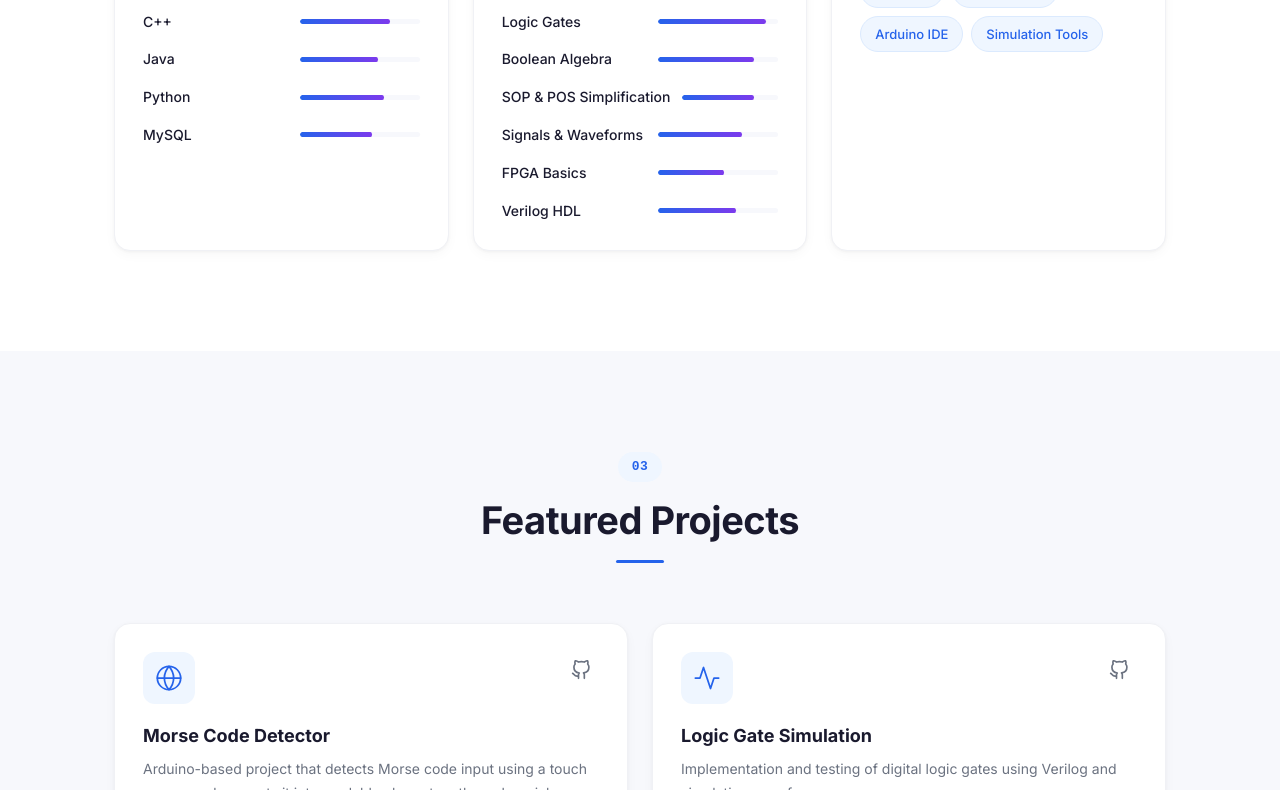
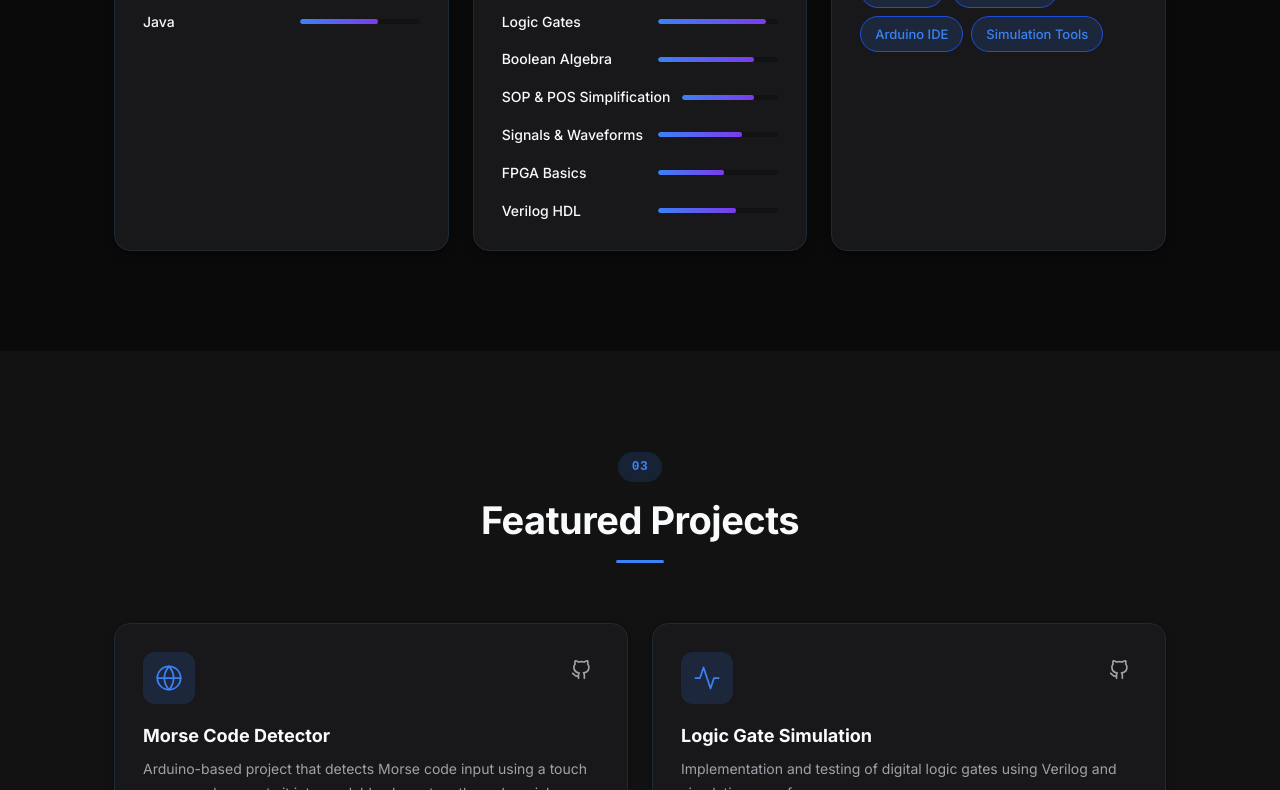
Before and after one commit to pavithra-k915/portfolio, a plain HTML site: page index.html in a window 1280 px wide. Shown: the part 2010-2800 px from the top of the page. Drawn offline with Linux system fonts and the light colour scheme.

Commit message:
updated portfolio design

```diff
--- a/index.html
+++ b/index.html
@@ -70,7 +70,7 @@
         </div>
       </div>
       <div class="hero-image">
-        <img src="digital-electronics.png" alt="Digital electronics circuit board illustration with IC chip, logic gates, and FPGA patterns" loading="eager">
+        <img src="dark-digital-electronics.png" alt="Dark themed digital electronics circuit board illustration with IC chip, logic gates, and FPGA patterns" loading="eager">
       </div>
     </div>
     <div class="hero-scroll-indicator" aria-hidden="true">
@@ -96,7 +96,7 @@
             power the devices we use every day.
           </p>
           <p>
-            I've been actively learning programming languages like C, C++, Java, and Python,
+            I've been actively learning programming languages like C and Java,
             alongside hardware description languages such as Verilog HDL.
             This combination of software and hardware skills allows me to approach problems
             from multiple perspectives.
@@ -154,10 +154,7 @@
           </div>
           <ul class="skill-list">
             <li><span class="skill-name">C</span><span class="skill-level" data-level="80"></span></li>
-            <li><span class="skill-name">C++</span><span class="skill-level" data-level="75"></span></li>
             <li><span class="skill-name">Java</span><span class="skill-level" data-level="65"></span></li>
-            <li><span class="skill-name">Python</span><span class="skill-level" data-level="70"></span></li>
-            <li><span class="skill-name">MySQL</span><span class="skill-level" data-level="60"></span></li>
           </ul>
         </div>
 
@@ -312,7 +309,7 @@
           <div class="timeline-content">
             <span class="timeline-year">2025</span>
             <h3>Foundation Year</h3>
-            <p>Started learning programming with C and Python. Built a strong foundation in logic, algorithms, and computational thinking.</p>
+            <p>Started learning programming with C. Built a strong foundation in logic, algorithms, and computational thinking.</p>
           </div>
         </div>
 
@@ -374,13 +371,13 @@
                 <span class="channel-value">pavitvm2008@gmail.com</span>
               </div>
             </a>
-            <a href="https://github.com/pavithra" target="_blank" rel="noopener noreferrer" class="contact-channel" id="contact-github">
+            <a href="https://github.com/pavithra-k915" target="_blank" rel="noopener noreferrer" class="contact-channel" id="contact-github">
               <div class="channel-icon">
                 <svg width="22" height="22" viewBox="0 0 24 24" fill="none" stroke="currentColor" stroke-width="2" stroke-linecap="round" stroke-linejoin="round"><path d="M9 19c-5 1.5-5-2.5-7-3m14 6v-3.87a3.37 3.37 0 00-.94-2.61c3.14-.35 6.44-1.54 6.44-7A5.44 5.44 0 0020 4.77 5.07 5.07 0 0019.91 1S18.73.65 16 2.48a13.38 13.38 0 00-7 0C6.27.65 5.09 1 5.09 1A5.07 5.07 0 005 4.77a5.44 5.44 0 00-1.5 3.78c0 5.42 3.3 6.61 6.44 7A3.37 3.37 0 009 18.13V22"/></svg>
               </div>
               <div class="channel-details">
                 <span class="channel-label">GitHub</span>
-                <span class="channel-value">github.com/pavithra</span>
+                <span class="channel-value">github.com/pavithra-k915</span>
               </div>
             </a>
             <a href="https://www.linkedin.com/in/pavithra-kalaiarasan-06797a360" target="_blank" rel="noopener noreferrer" class="contact-channel" id="contact-linkedin">
@@ -433,7 +430,7 @@
         <p class="footer-built">Built using HTML, CSS, and JavaScript</p>
       </div>
       <div class="footer-right">
-        <a href="https://github.com/pavithra" target="_blank" rel="noopener noreferrer" aria-label="GitHub">
+        <a href="https://github.com/pavithra-k915" target="_blank" rel="noopener noreferrer" aria-label="GitHub">
           <svg width="20" height="20" viewBox="0 0 24 24" fill="none" stroke="currentColor" stroke-width="2" stroke-linecap="round" stroke-linejoin="round"><path d="M9 19c-5 1.5-5-2.5-7-3m14 6v-3.87a3.37 3.37 0 00-.94-2.61c3.14-.35 6.44-1.54 6.44-7A5.44 5.44 0 0020 4.77 5.07 5.07 0 0019.91 1S18.73.65 16 2.48a13.38 13.38 0 00-7 0C6.27.65 5.09 1 5.09 1A5.07 5.07 0 005 4.77a5.44 5.44 0 00-1.5 3.78c0 5.42 3.3 6.61 6.44 7A3.37 3.37 0 009 18.13V22"/></svg>
         </a>
         <a href="https://www.linkedin.com/in/pavithra-kalaiarasan-06797a360" target="_blank" rel="noopener noreferrer" aria-label="LinkedIn">
--- a/style.css
+++ b/style.css
@@ -6,30 +6,30 @@
 /* ── CSS Custom Properties ── */
 :root {
   /* Colors */
-  --color-bg:         #ffffff;
-  --color-bg-alt:     #f7f8fc;
-  --color-bg-card:    #ffffff;
-  --color-text:       #1a1a2e;
-  --color-text-muted: #6b7280;
-  --color-text-light: #9ca3af;
-  --color-border:     #e5e7eb;
-  --color-border-light: #f0f1f5;
+  --color-bg:         #0a0a0a;
+  --color-bg-alt:     #121212;
+  --color-bg-card:    #18181b;
+  --color-text:       #f8fafc;
+  --color-text-muted: #a1a1aa;
+  --color-text-light: #71717a;
+  --color-border:     #27272a;
+  --color-border-light: #1f2937;
 
   /* Blue accent palette */
-  --color-accent:       #2563eb;
-  --color-accent-hover: #1d4ed8;
-  --color-accent-light: #dbeafe;
-  --color-accent-subtle:#eff6ff;
-  --color-accent-glow:  rgba(37, 99, 235, 0.12);
+  --color-accent:       #3b82f6;
+  --color-accent-hover: #60a5fa;
+  --color-accent-light: #1d4ed8;
+  --color-accent-subtle: rgba(59, 130, 246, 0.15);
+  --color-accent-glow:  rgba(59, 130, 246, 0.25);
 
   /* Shadows */
-  --shadow-xs:  0 1px 2px rgba(0,0,0,0.04);
-  --shadow-sm:  0 1px 3px rgba(0,0,0,0.06), 0 1px 2px rgba(0,0,0,0.04);
-  --shadow-md:  0 4px 6px -1px rgba(0,0,0,0.06), 0 2px 4px -2px rgba(0,0,0,0.04);
-  --shadow-lg:  0 10px 15px -3px rgba(0,0,0,0.06), 0 4px 6px -4px rgba(0,0,0,0.04);
-  --shadow-xl:  0 20px 25px -5px rgba(0,0,0,0.06), 0 8px 10px -6px rgba(0,0,0,0.04);
-  --shadow-card: 0 1px 3px rgba(0,0,0,0.04), 0 4px 12px rgba(0,0,0,0.03);
-  --shadow-card-hover: 0 8px 30px rgba(0,0,0,0.08);
+  --shadow-xs:  0 1px 2px rgba(0,0,0,0.3);
+  --shadow-sm:  0 1px 3px rgba(0,0,0,0.4), 0 1px 2px rgba(0,0,0,0.2);
+  --shadow-md:  0 4px 6px -1px rgba(0,0,0,0.4), 0 2px 4px -2px rgba(0,0,0,0.2);
+  --shadow-lg:  0 10px 15px -3px rgba(0,0,0,0.5), 0 4px 6px -4px rgba(0,0,0,0.3);
+  --shadow-xl:  0 20px 25px -5px rgba(0,0,0,0.6), 0 8px 10px -6px rgba(0,0,0,0.4);
+  --shadow-card: 0 1px 3px rgba(0,0,0,0.3), 0 4px 12px rgba(0,0,0,0.2);
+  --shadow-card-hover: 0 8px 30px rgba(59, 130, 246, 0.15);
 
   /* Typography */
   --font-family: 'Inter', -apple-system, BlinkMacSystemFont, 'Segoe UI', sans-serif;
@@ -200,7 +200,7 @@ ul { list-style: none; }
   right: 0;
   z-index: 1000;
   height: var(--header-height);
-  background: rgba(255, 255, 255, 0.85);
+  background: rgba(10, 10, 10, 0.85);
   backdrop-filter: blur(16px);
   -webkit-backdrop-filter: blur(16px);
   border-bottom: 1px solid transparent;
```
Also changed, not shown: resume.css (+4 -4 lines), resume.html (+2 -7 lines), dark-digital-electronics.png (added).
